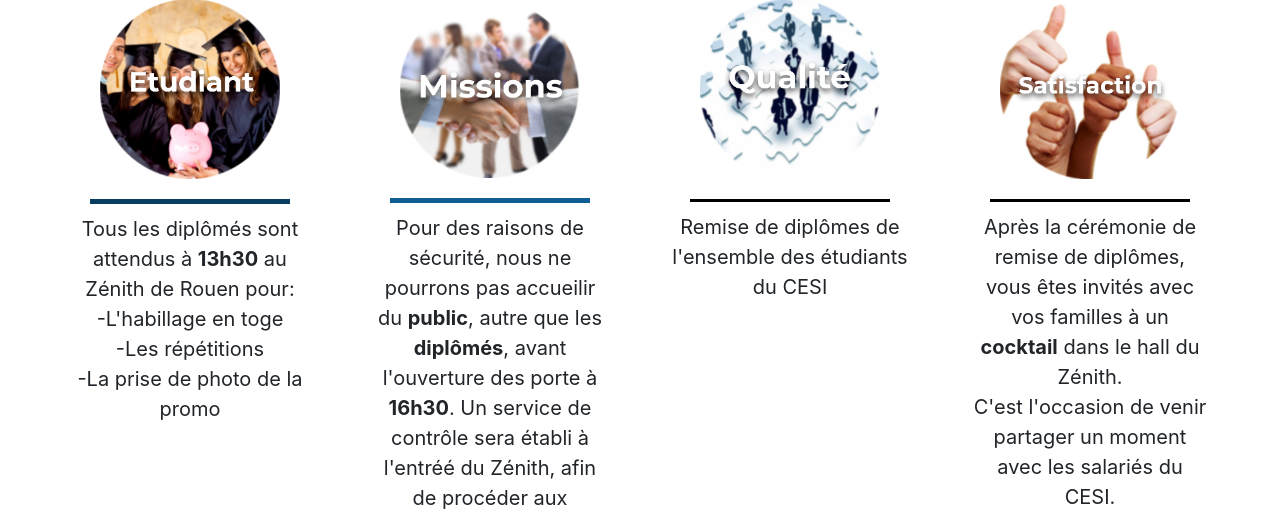
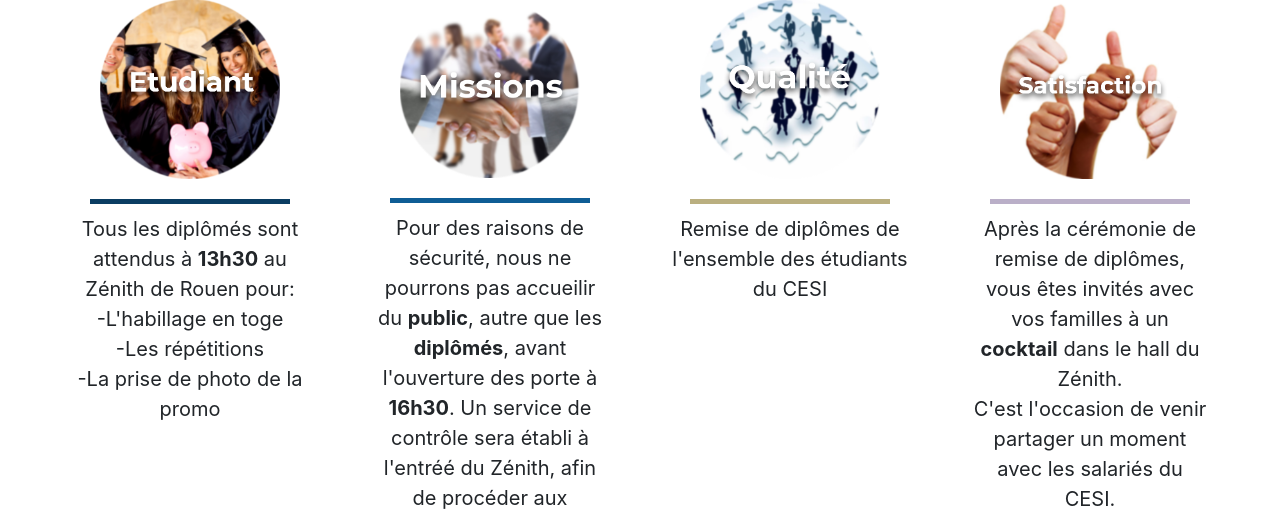
Before and after one commit to Hell0ow/startup-weekend-groupe-12, a PHP site: page / in a window 1280 px wide. Shown: the part 1137-1647 px from the top of the page. Run offline with PHP 8.4, Linux system fonts and the light colour scheme.

Commit message:
fzefzreg

```diff
--- a/css/style.css
+++ b/css/style.css
@@ -341,9 +341,9 @@ footer#footer_site
 
 #rectangle_color3
 {
-	background-color: black;
+	background-color: rgb(186,175,128);
 	width: 200px;
-	height: 3px;
+	height: 5px;
 	position: relative;
 	top: -50px;
 	margin-bottom: -40px;
@@ -351,9 +351,9 @@ footer#footer_site
 
 #rectangle_color4
 {
-	background-color:black;
+	background-color: rgb(186,175,200);
 	width: 200px;
-	height: 3px;
+	height: 5px;
 	opacity: 1;
 	position: relative;
 	top: -50px;
```
